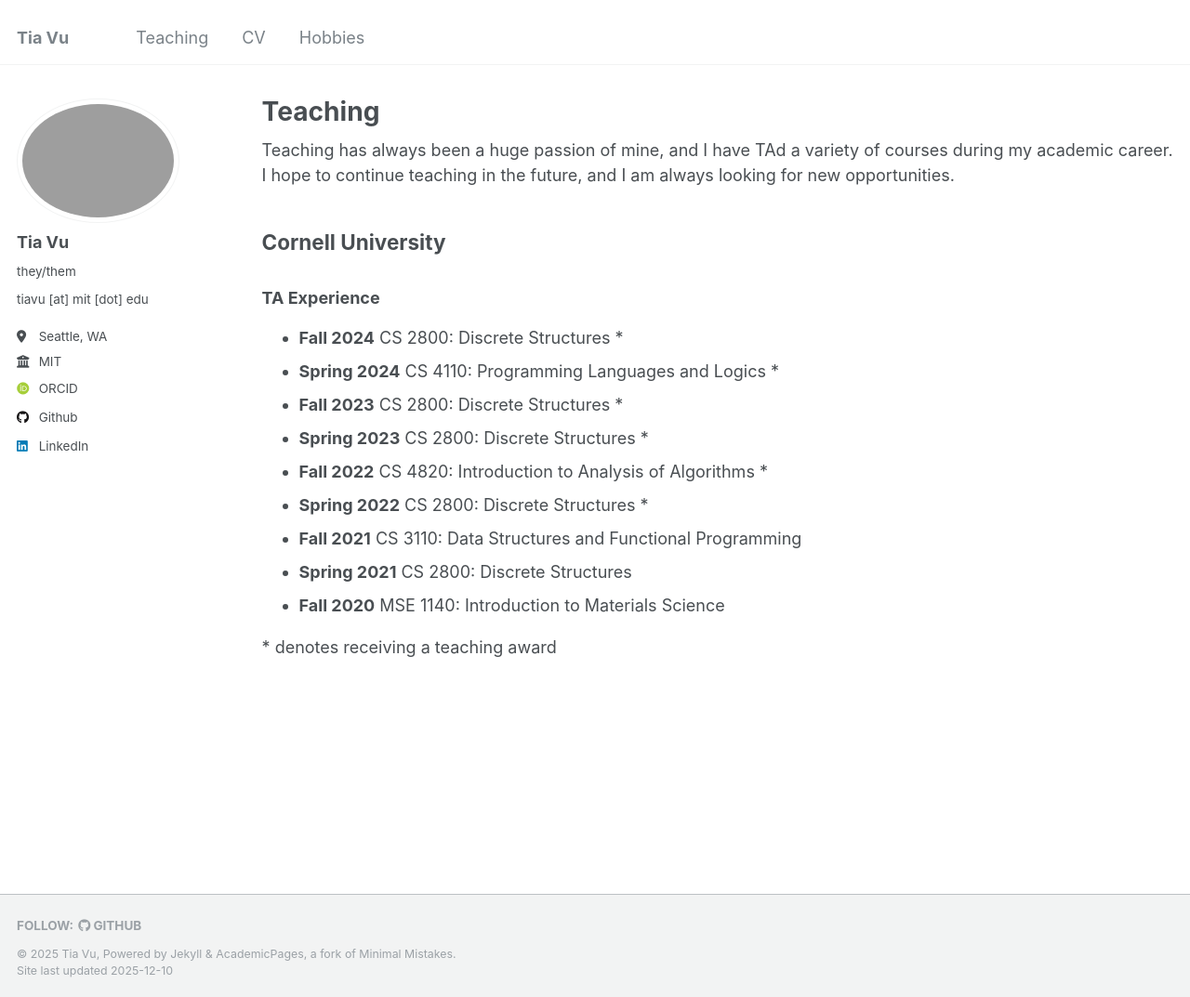
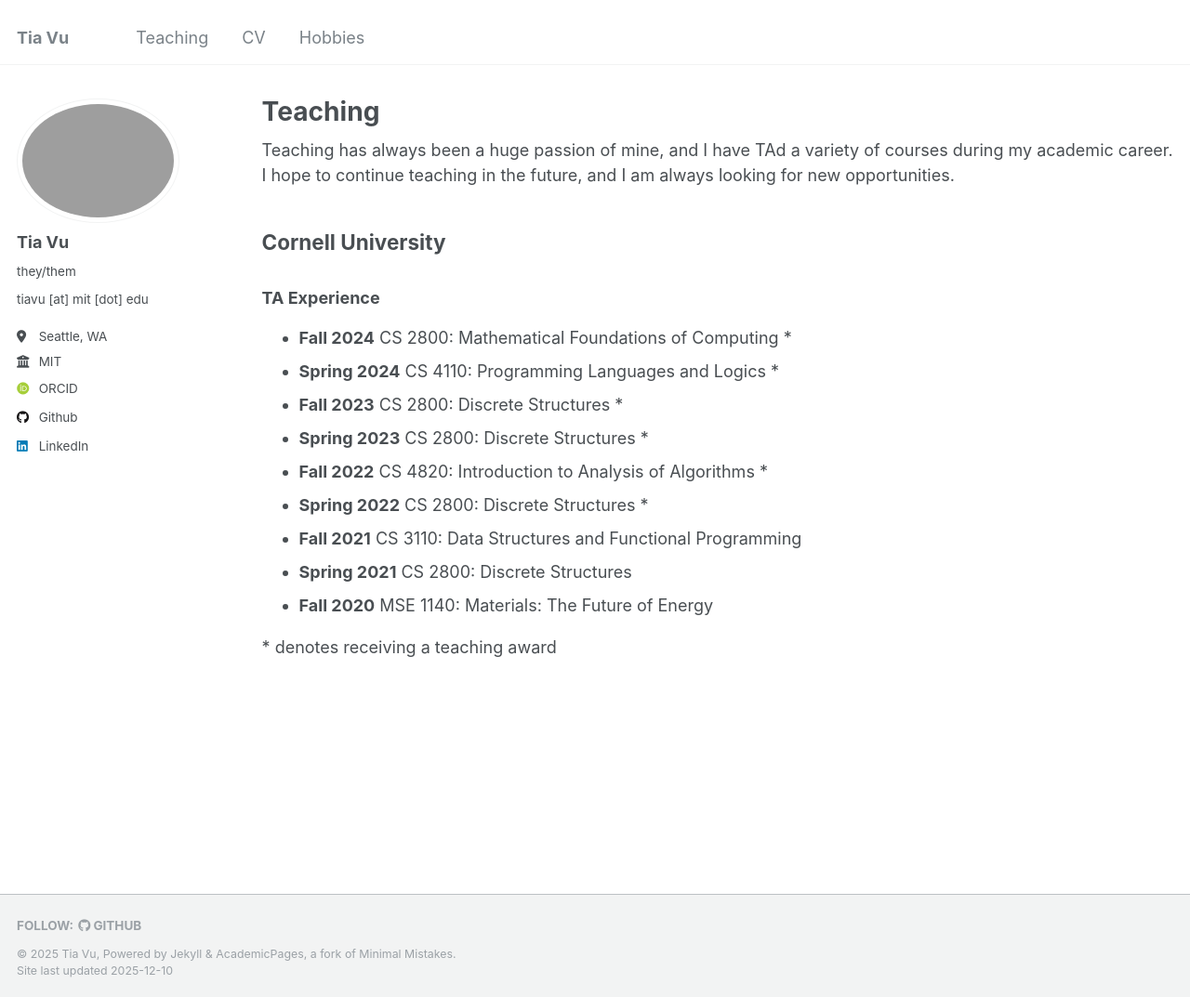
Before and after one commit to Tia-Vu/Tia-Vu.github.io, a Jekyll site: the page built from _pages/teaching.html, in a window 1280 px wide and 1073 px high. Shown: the whole window at 93% size. Built offline with Jekyll 4.4.1, drawn with Linux system fonts in a browser that asks for light colours; some web fonts are replaced.

Commit message:
Updated titles to be accurate

```diff
--- a/_pages/teaching.html
+++ b/_pages/teaching.html
@@ -19,7 +19,7 @@ I hope to continue teaching in the future, and I am always looking for new oppor
 </header>
 
 <ul>
-    <li><b>Fall 2024</b> CS 2800: Discrete Structures *</li>
+    <li><b>Fall 2024</b> CS 2800: Mathematical Foundations of Computing *</li>
     <li><b>Spring 2024</b> CS 4110: Programming Languages and Logics *</li>
     <li><b>Fall 2023</b> CS 2800: Discrete Structures *</li>
     <li><b>Spring 2023</b> CS 2800: Discrete Structures *</li>
@@ -27,7 +27,7 @@ I hope to continue teaching in the future, and I am always looking for new oppor
     <li><b>Spring 2022</b> CS 2800: Discrete Structures *</li>
     <li><b>Fall 2021</b> CS 3110: Data Structures and Functional Programming </li>
     <li><b>Spring 2021</b> CS 2800: Discrete Structures </li>
-    <li><b>Fall 2020</b> MSE 1140: Introduction to Materials Science </li>
+    <li><b>Fall 2020</b> MSE 1140: Materials: The Future of Energy </li>
 
 </ul>
 
```
